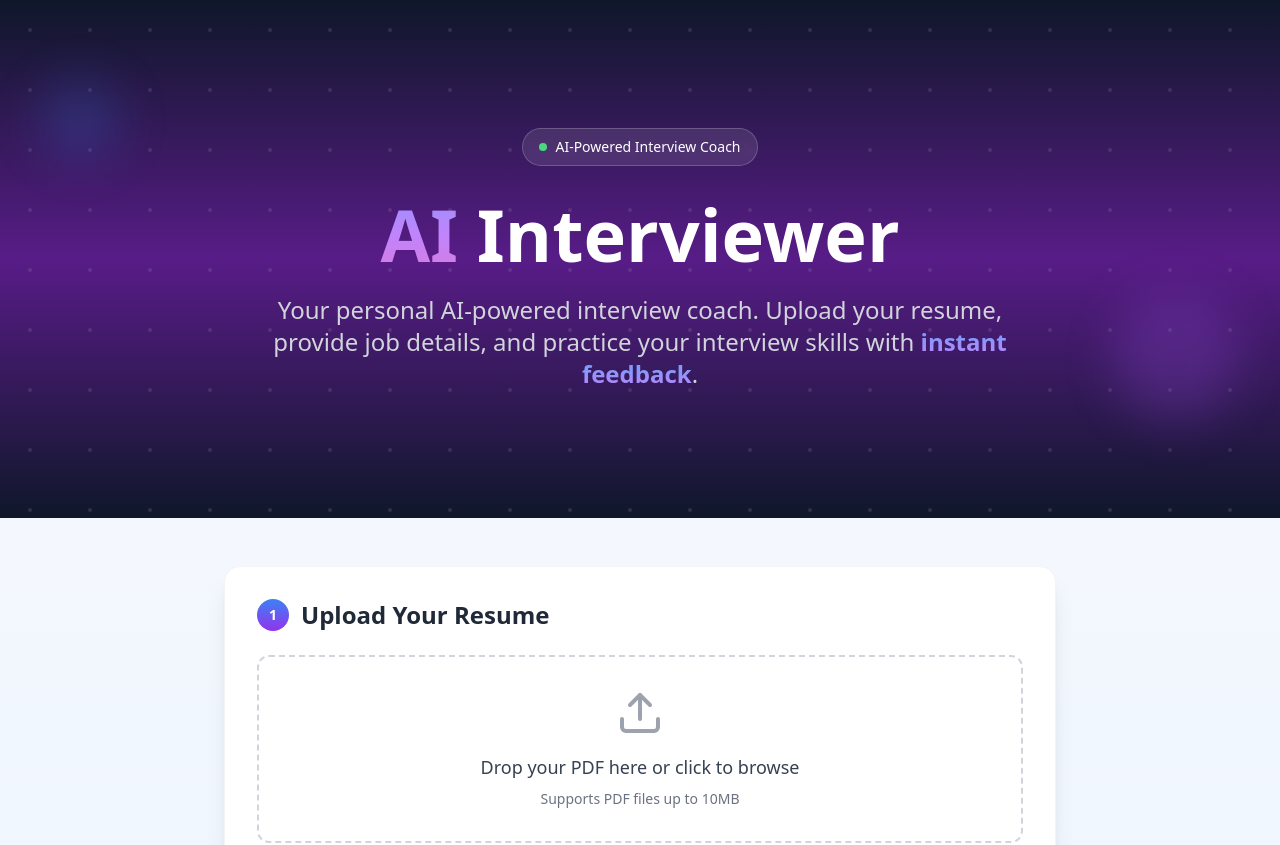
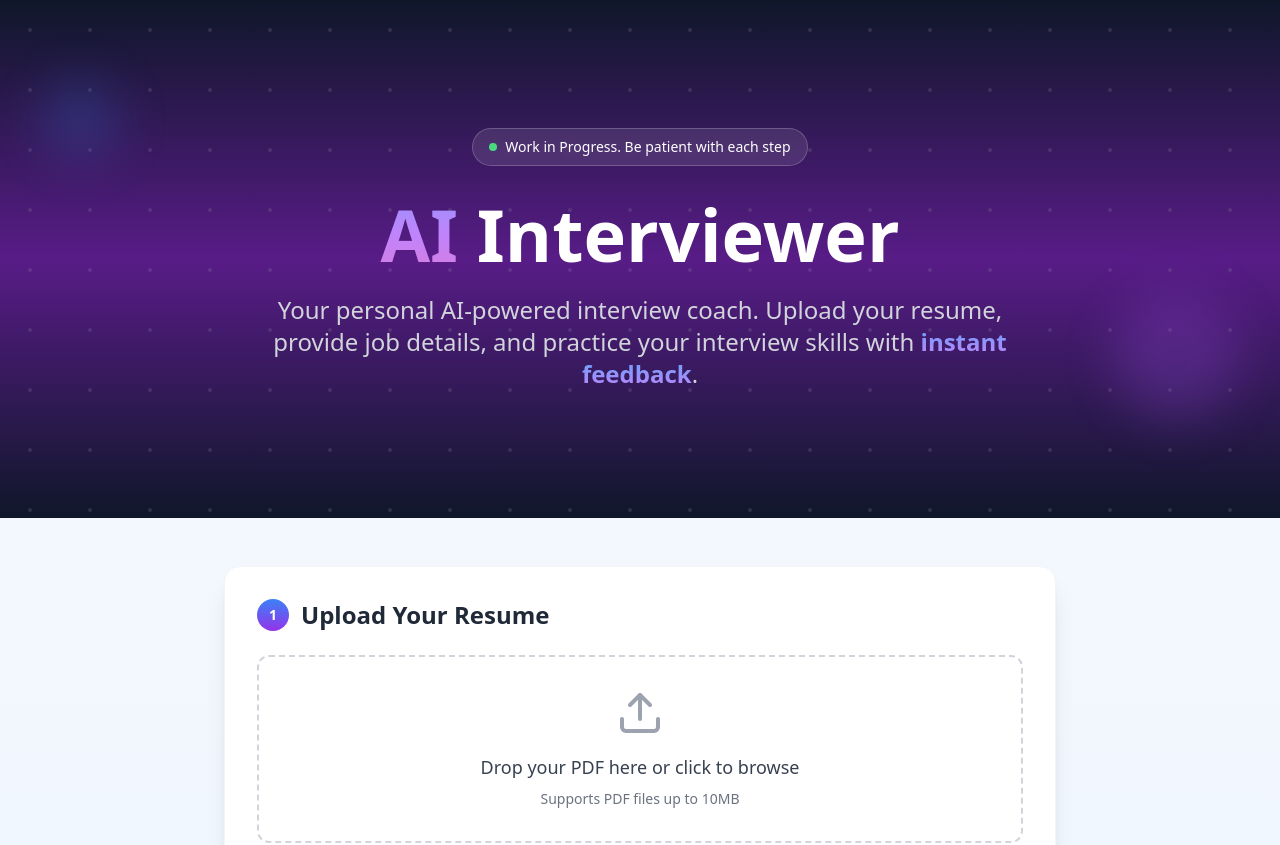
Before and after one commit to amannaik247/InterviewAgent-frontend, a React (Vite) app: page / in a window 1280 px wide. Shown: the top 845 px of the page. Built offline with nearby package versions, Linux system fonts and the light colour scheme.

Commit message:
Add work in progress status to hero banner

```diff
--- a/src/components/hero-section.jsx
+++ b/src/components/hero-section.jsx
@@ -12,7 +12,7 @@ const HeroSection = () => {
           {/* Animated Badge */}
           <div className="inline-flex items-center px-4 py-2 rounded-full bg-white/10 backdrop-blur-sm border border-white/20 mb-8 animate-fade-in">
             <span className="w-2 h-2 bg-green-400 rounded-full mr-2 animate-pulse"></span>
-            <span className="text-sm font-medium">AI-Powered Interview Coach</span>
+            <span className="text-sm font-medium">Work in Progress. Be patient with each step</span>
           </div>
 
           {/* Main Title */}
```
